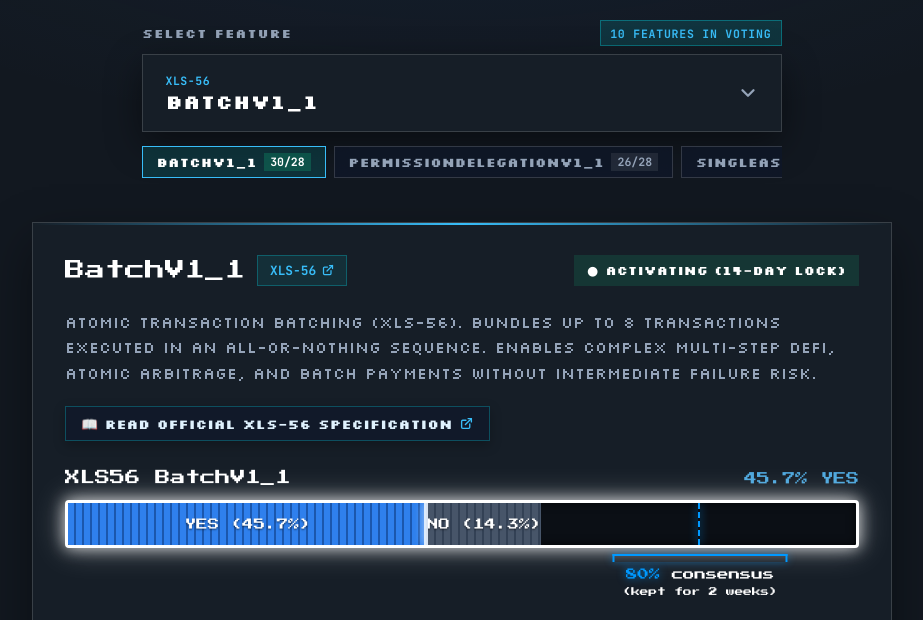
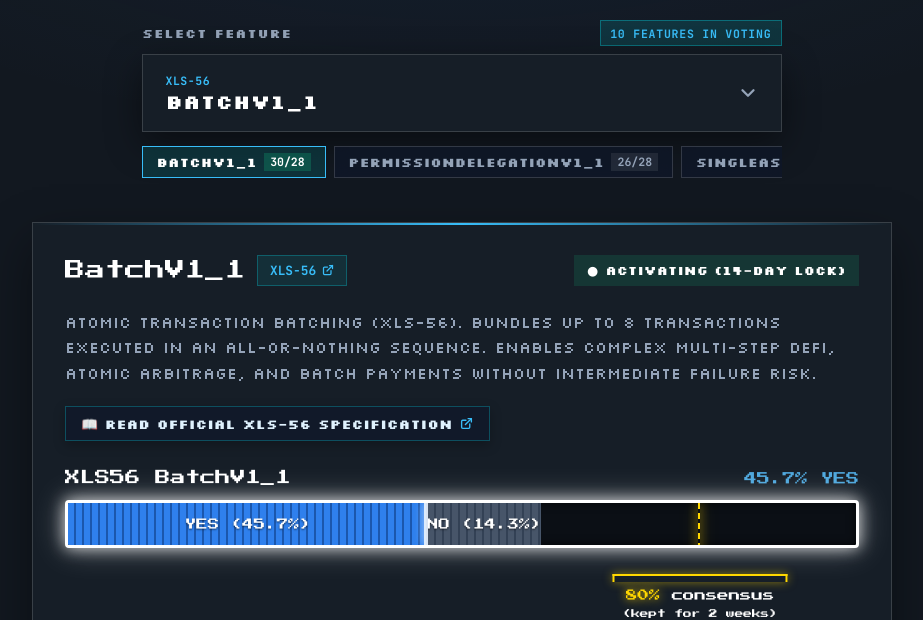
Before and after one commit to bigcjat/wen, a website built with Vite: page index.html in a window 1280 px wide. Shown: the part 180-800 px from the top of the page, without its empty margins (178-1101 px from the left). Built offline with nearby package versions, Linux system fonts and the light colour scheme; no server answers.

Commit message:
style: change consensus line to bright retro yellow and increase spacing below bar

```diff
--- a/src/style.css
+++ b/src/style.css
@@ -707,24 +707,24 @@ body {
   color: #38bdf8;
 }
 
-/* 80%+1 Target Indicator (exact 2022 retro style from screenshot) */
+/* 80%+1 Target Indicator (high-contrast retro yellow) */
 .retro-dashed-line {
   position: absolute;
   top: 0;
-  bottom: 0;
+  bottom: -24px;
   left: 80%; /* 28/35 = 80% */
   width: 0;
-  border-left: 2.5px dashed #0099ff;
-  box-shadow: 0 0 8px rgba(0, 153, 255, 0.7);
-  z-index: 10;
+  border-left: 2.5px dashed #ffd700;
+  box-shadow: 0 0 10px rgba(255, 215, 0, 0.9), 0 0 18px rgba(255, 215, 0, 0.4);
+  z-index: 15;
   pointer-events: none;
 }
 
 .retro-threshold-container {
   position: relative;
   width: 100%;
-  margin-top: 6px;
-  min-height: 48px;
+  margin-top: 26px;
+  min-height: 52px;
 }
 
 .retro-threshold-bracket-wrap {
@@ -742,11 +742,11 @@ body {
 .retro-bracket {
   width: 100%;
   height: 8px;
-  border-top: 2px solid #0099ff;
-  border-left: 2px solid #0099ff;
-  border-right: 2px solid #0099ff;
-  margin-bottom: 5px;
-  box-shadow: 0 0 8px rgba(0, 153, 255, 0.4);
+  border-top: 2px solid #ffd700;
+  border-left: 2px solid #ffd700;
+  border-right: 2px solid #ffd700;
+  margin-bottom: 6px;
+  box-shadow: 0 0 10px rgba(255, 215, 0, 0.5);
 }
 
 .retro-bracket-text {
@@ -759,15 +759,15 @@ body {
 }
 
 .retro-bracket-pct {
-  color: #0099ff;
-  text-shadow: 0 0 8px rgba(0, 153, 255, 0.7);
+  color: #ffd700;
+  text-shadow: 0 0 10px rgba(255, 215, 0, 0.9);
 }
 
 .retro-bracket-sub {
   font-family: var(--font-pixel);
   font-size: clamp(0.44rem, 1.4vw, 0.55rem);
   color: #ffffff;
-  margin-top: 3px;
+  margin-top: 4px;
   white-space: nowrap;
   letter-spacing: -0.02em;
 }
```
